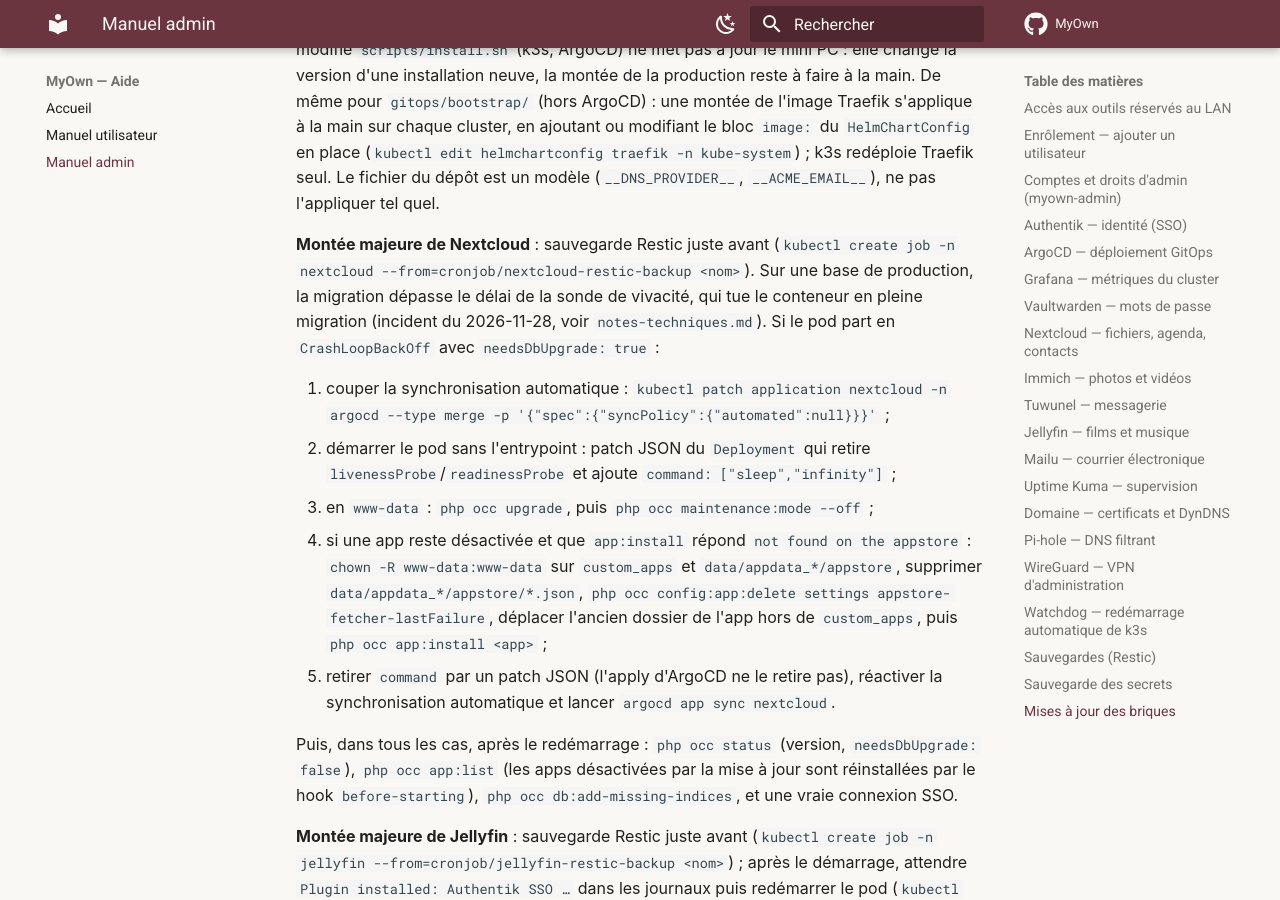
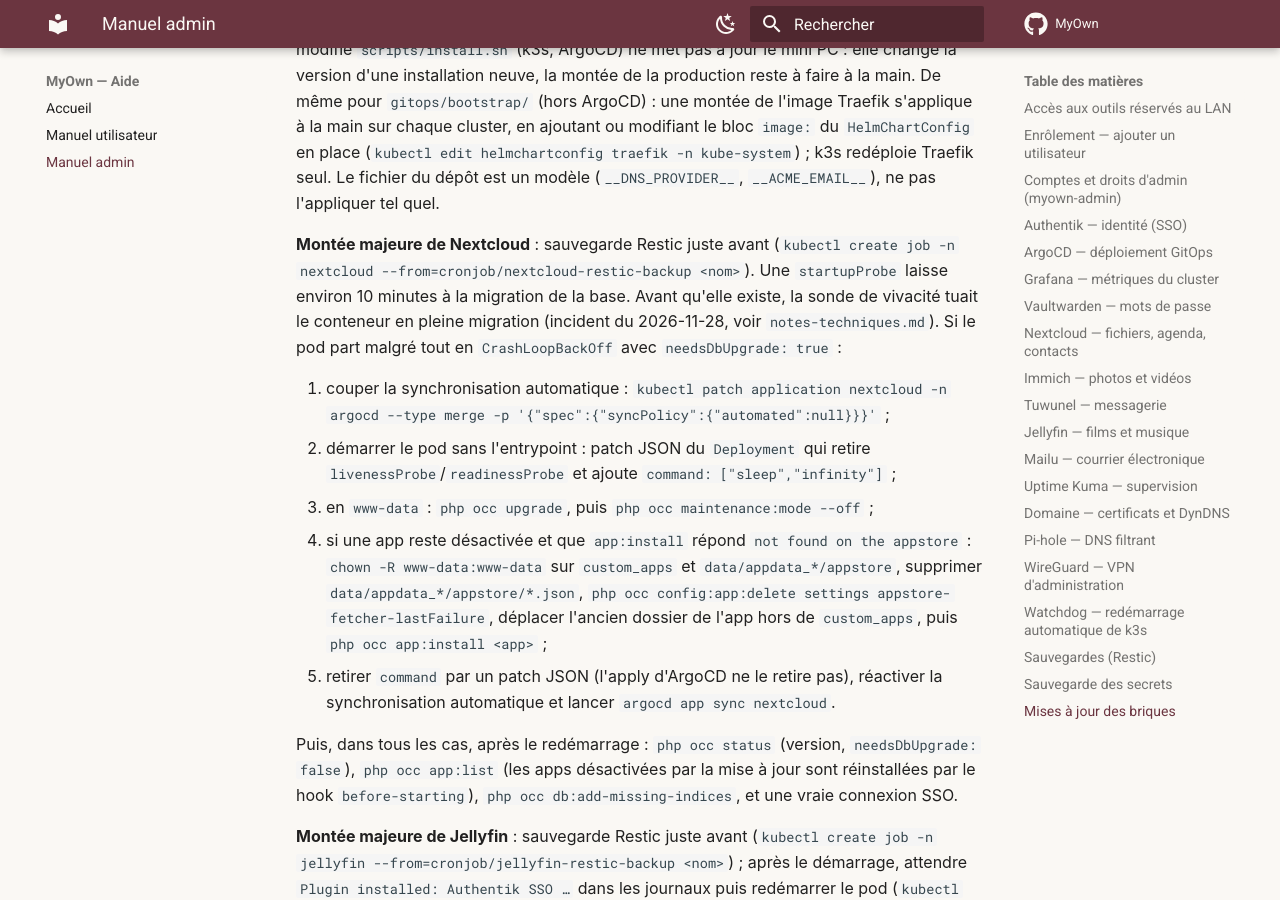
Before and after one commit to Pavliin/MyOwn, an MkDocs documentation site: the page built from docs/manuel-admin.md, in a window 1280 px wide and 900 px high, scrolled down 11726 px. Built offline with MkDocs 1.6.1 and Material for MkDocs 9.7.7, drawn with Linux system fonts in a browser that asks for light colours; comment, search, counter and statistics services are not loaded.

Commit message:
fix(nextcloud): add a startup probe covering major-upgrade migrations
The liveness probe killed the 34 -> 35 migration after one minute in
production. A startup probe gives the container about 10 minutes
before liveness and readiness probes take over.

Co-Authored-By: Claude Opus 5.5 <noreply@anthropic.com>

```diff
--- a/docs/manuel-admin.md
+++ b/docs/manuel-admin.md
@@ -460,7 +460,7 @@ Les montées majeures de Postgres sont désactivées (la version suit celle du s
 
 Fusionner une PR la déploie sur le cluster de dev (qui suit `master`) ; la production ne bouge qu'à la release suivante, après validation (`CLAUDE.md`, section Releases). Une PR qui modifie `scripts/install.sh` (k3s, ArgoCD) ne met pas à jour le mini PC : elle change la version d'une installation neuve, la montée de la production reste à faire à la main. De même pour `gitops/bootstrap/` (hors ArgoCD) : une montée de l'image Traefik s'applique à la main sur chaque cluster, en ajoutant ou modifiant le bloc `image:` du `HelmChartConfig` en place (`kubectl edit helmchartconfig traefik -n kube-system`) ; k3s redéploie Traefik seul. Le fichier du dépôt est un modèle (`__DNS_PROVIDER__`, `__ACME_EMAIL__`), ne pas l'appliquer tel quel.
 
-**Montée majeure de Nextcloud** : sauvegarde Restic juste avant (`kubectl create job -n nextcloud --from=cronjob/nextcloud-restic-backup <nom>`). Sur une base de production, la migration dépasse le délai de la sonde de vivacité, qui tue le conteneur en pleine migration (incident du 2026-11-28, voir `notes-techniques.md`). Si le pod part en `CrashLoopBackOff` avec `needsDbUpgrade: true` :
+**Montée majeure de Nextcloud** : sauvegarde Restic juste avant (`kubectl create job -n nextcloud --from=cronjob/nextcloud-restic-backup <nom>`). Une `startupProbe` laisse environ 10 minutes à la migration de la base. Avant qu'elle existe, la sonde de vivacité tuait le conteneur en pleine migration (incident du 2026-11-28, voir `notes-techniques.md`). Si le pod part malgré tout en `CrashLoopBackOff` avec `needsDbUpgrade: true` :
 
 1. couper la synchronisation automatique : `kubectl patch application nextcloud -n argocd --type merge -p '{"spec":{"syncPolicy":{"automated":null}}}'` ;
 2. démarrer le pod sans l'entrypoint : patch JSON du `Deployment` qui retire `livenessProbe`/`readinessProbe` et ajoute `command: ["sleep","infinity"]` ;
```
Also changed, not shown: docs/notes-techniques.md (+1 -1 lines), 1 other file.
